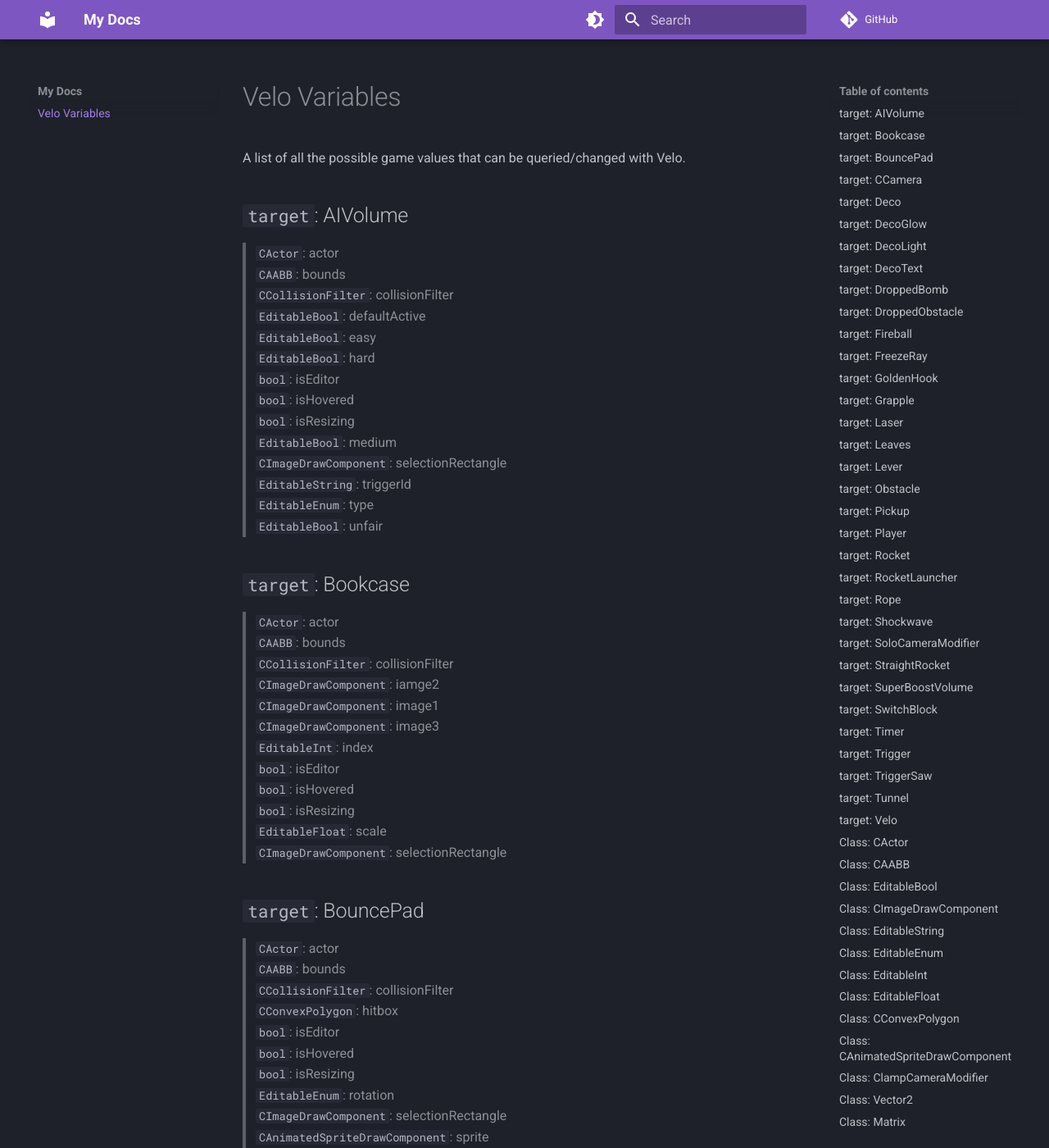
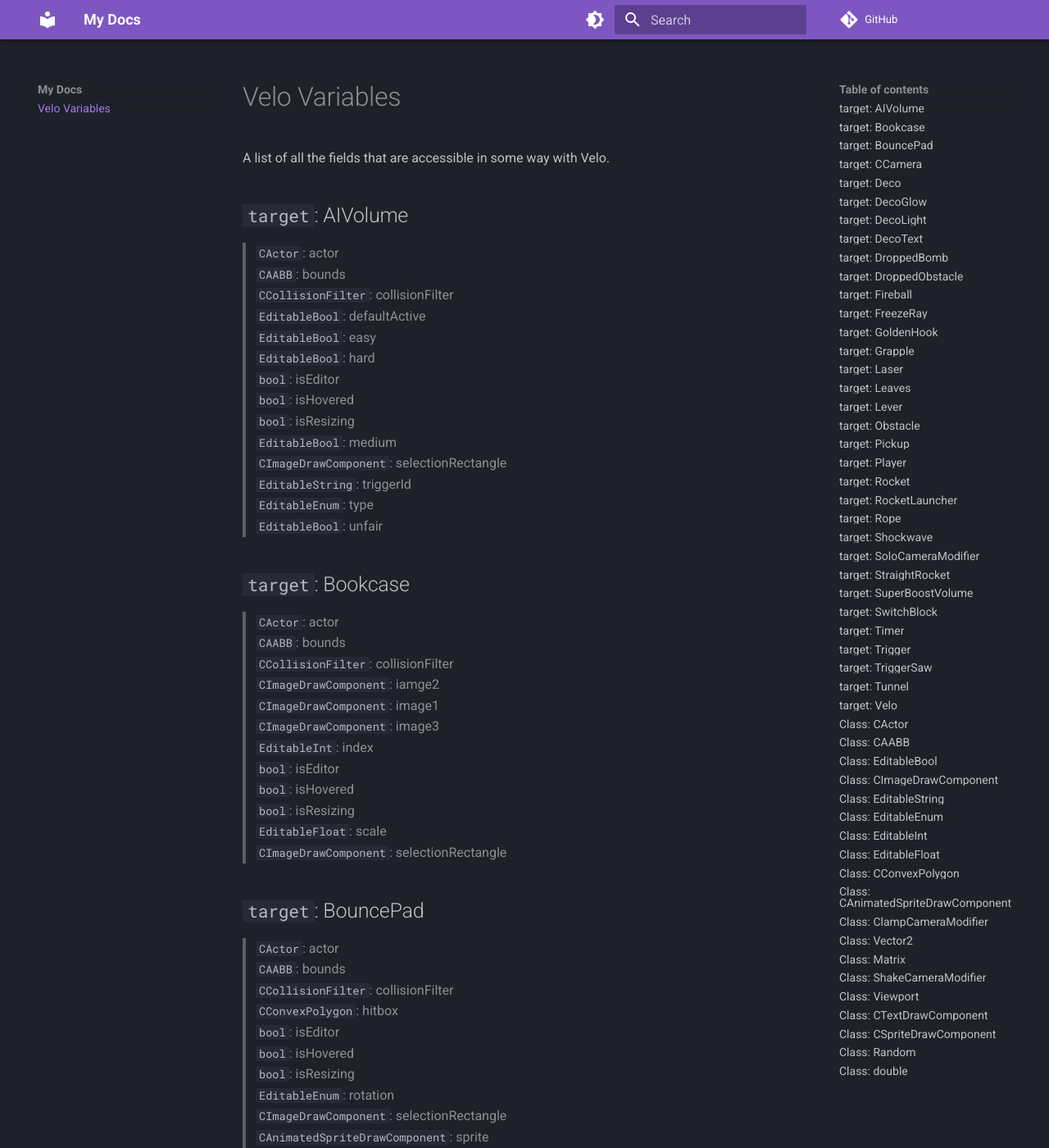
Before and after one commit to StarFilledSky/Velo-Docs, an MkDocs documentation site: the page built from src/Targets.md, in a window 1280 px wide and 1400 px high. Shown: the whole window at 82% size. Built offline with MkDocs 1.6.1 and Material for MkDocs 9.7.7, drawn with Linux system fonts in a browser that asks for light colours; comment, search, counter and statistics services are not loaded.

Commit message:
lowered .md-nav line height

```diff
--- a/docs/Targets/index.html
+++ b/docs/Targets/index.html
@@ -1539,7 +1539,7 @@
 
 
 <h1 id="velo-variables">Velo Variables</h1>
-<p>A list of all the possible game values that can be queried/changed with Velo.</p>
+<p>A list of all the fields that are accessible in some way with Velo.</p>
 <h2 id="target-aivolume"><code>target</code>: AIVolume</h2>
 <blockquote>
 <p><!-- replacement --> <code>CActor</code>: actor<br />
--- a/src/Targets.md
+++ b/src/Targets.md
@@ -1,5 +1,5 @@
 # Velo Variables
-A list of all the possible game values that can be queried/changed with Velo.
+A list of all the fields that are accessible in some way with Velo.
 
 ##  `target`: AIVolume
 > <!-- replacement --> `CActor`: actor
--- a/src/assets/stylesheets/extra.css
+++ b/src/assets/stylesheets/extra.css
@@ -1 +1,6 @@
-/* line-height: 0px; */
+
+
+.md-nav {
+    /* one what? idk */
+    line-height: 1;
+}
```
Also changed, not shown: docs/assets/stylesheets/extra.css (+6 -1 lines), docs/search/search_index.json (+1 -1 lines).
